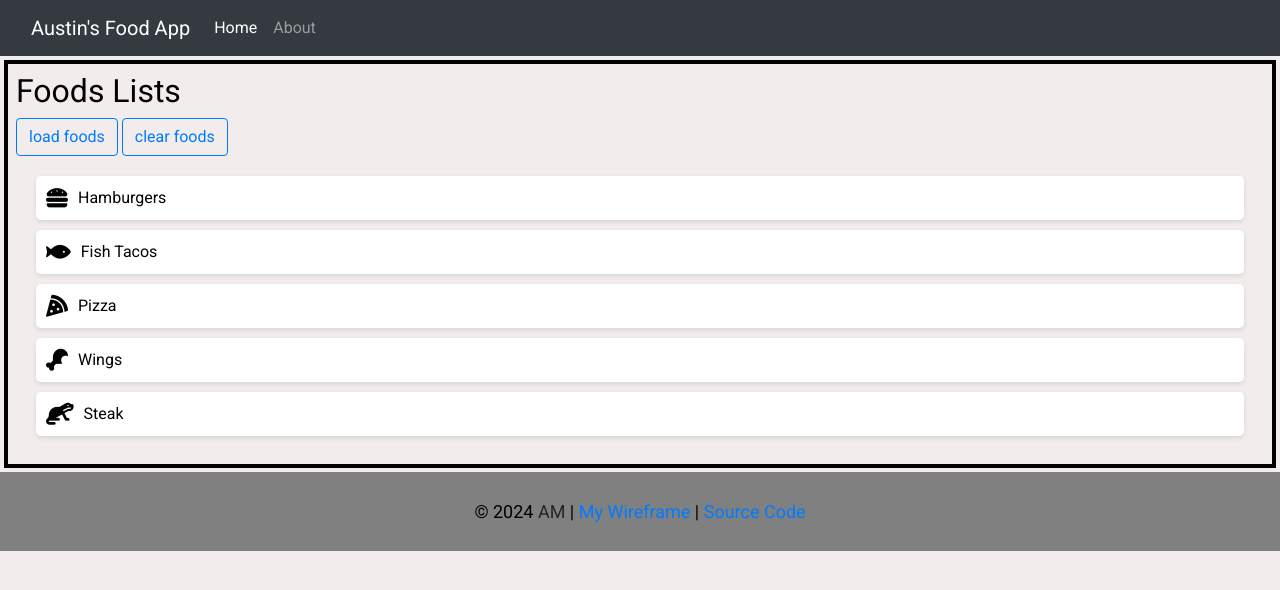
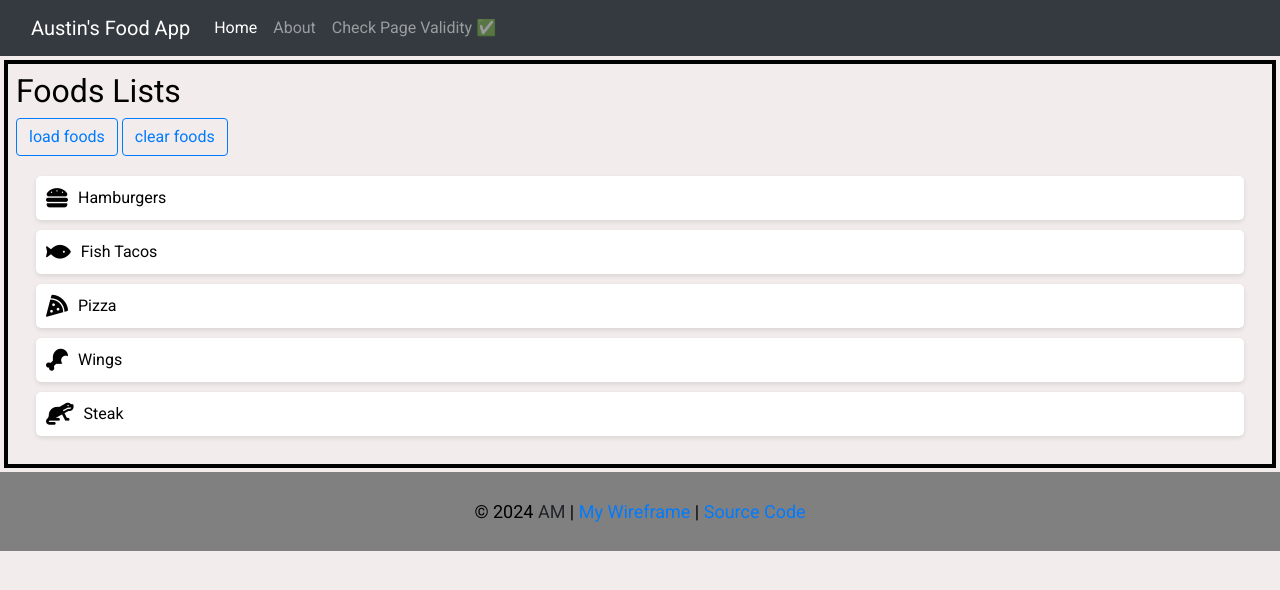
Before and after one commit to AustinMO30/vigilant-cow-food-app, a plain HTML site: page index.html in a window 1280 px wide. Drawn offline with nearby package versions, Linux system fonts and the light colour scheme.

Commit message:
Update index.html

```diff
--- a/index.html
+++ b/index.html
@@ -35,7 +35,10 @@ github: AustinM30
           <li class="nav-item">
             <a class="nav-link" href="pages/about.html">About</a>
           </li>
-
+          <li class="nav-item">
+            <a class="nav-link" target="nu" href="https://validator.w3.org/nu/?doc=http%3A%2F%2F127.0.0.1%3A5501%2Fpages%2Fabout.html">
+              Check Page Validity ✅</a>
+          </li>
           </li>
         </ul>
       </div>
```
